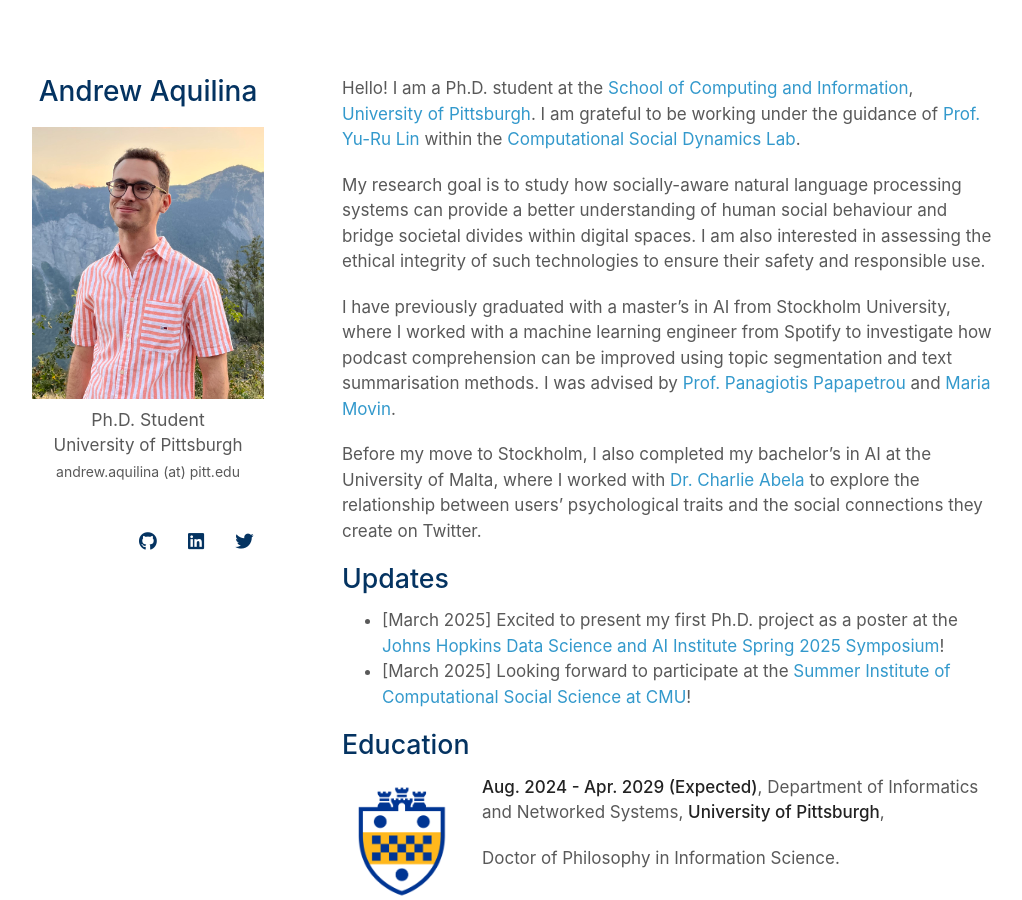
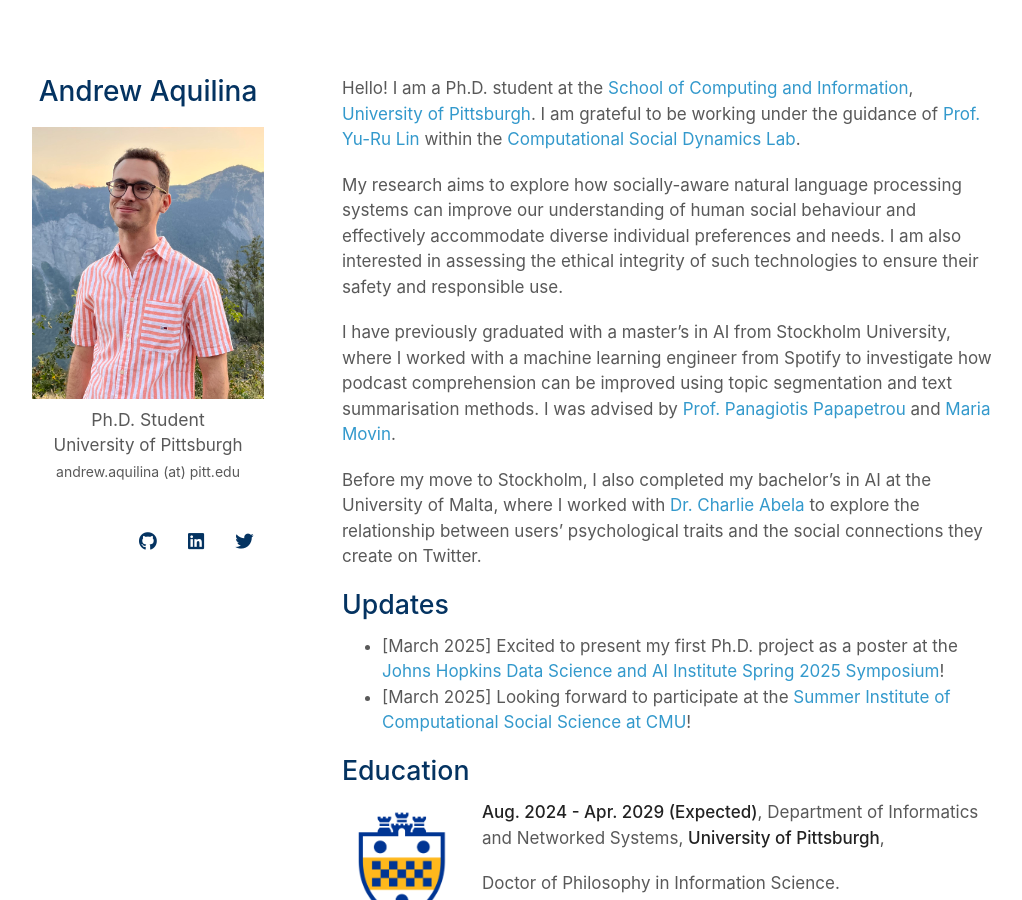
Before and after one commit to andaqu/andaqu.github.io, a Jekyll site: the page built from index.md, in a window 1280 px wide and 900 px high. Shown: the whole window, without its empty margins (128-1150 px from the left). Built offline with Jekyll 4.4.1, drawn with Linux system fonts in a browser that asks for light colours; nearby versions of some CDN libraries; a style sheet for code colours, icons or effects is not loaded.

Commit message:
Update index.md

```diff
--- a/index.md
+++ b/index.md
@@ -4,7 +4,7 @@
 
 Hello! I am a Ph.D. student at the [School of Computing and Information](https://www.sci.pitt.edu/), [University of Pittsburgh](https://pitt.edu/). I am grateful to be working under the guidance of [Prof. Yu-Ru Lin](http://www.yurulin.com/) within the [Computational Social Dynamics Lab](https://picsolab.github.io/).
 
-My research goal is to study how socially-aware natural language processing systems can provide a better understanding of human social behaviour and bridge societal divides within digital spaces. I am also interested in assessing the ethical integrity of such technologies to ensure their safety and responsible use.
+My research aims to explore how socially-aware natural language processing systems can improve our understanding of human social behaviour and effectively accommodate diverse individual preferences and needs. I am also interested in assessing the ethical integrity of such technologies to ensure their safety and responsible use.
 
 I have previously graduated with a master’s in AI from Stockholm University, where I worked with a machine learning engineer from Spotify to investigate how podcast comprehension can be improved using topic segmentation and text summarisation methods. I was advised by [Prof. Panagiotis Papapetrou](https://papapetrou.blogs.dsv.su.se/) and [Maria Movin](https://www.linkedin.com/in/mariamovin).
 
```
